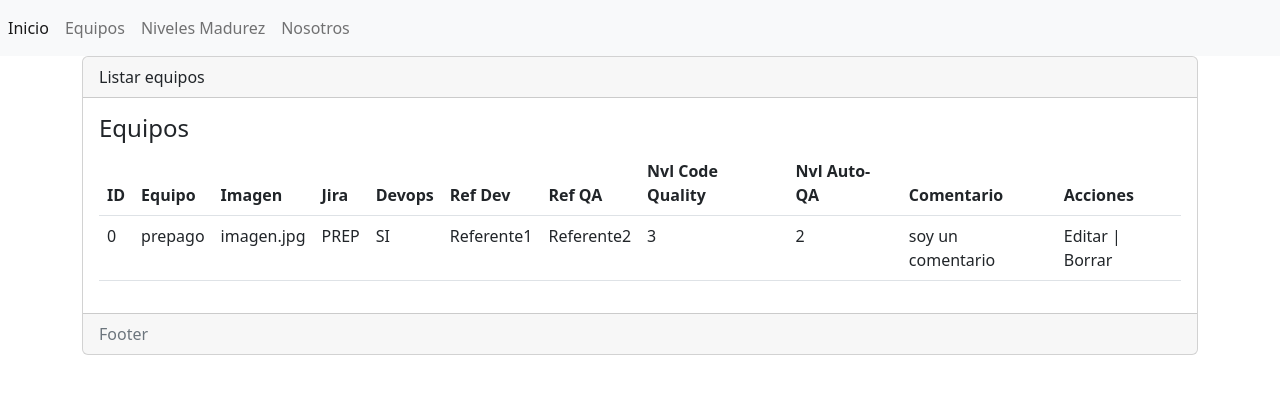
After one commit to Juanmanuel1986/trFinal, a Django app: page /abmequipos in a window 1280 px wide. The commit adds this page. Shown: the top 394 px of the page. Run offline with Django 4.2, Linux system fonts and the light colour scheme.

```diff
--- /dev/null
+++ b/sistema/sistema/equipos/templates/abmequipos/index.html
@@ -0,0 +1,62 @@
+{% extends "base.html" %}
+
+{% block titulo %} Listado equipos {% endblock %}
+
+{% block contenido %}
+
+<div class="card">
+    <div class="card-header">
+        Listar equipos
+    </div>
+    <div class="card-body">
+        <h4 class="card-title">Equipos</h4>
+
+        <div class="table-responsive">
+            <table class="table">
+                <thead>
+                    <tr>
+                        <th scope="col">ID</th>
+                        <th scope="col">Equipo</th>
+                        <th scope="col">Imagen</th>
+                        <th scope="col">Jira</th>
+                        <th scope="col">Devops</th>
+                        <th scope="col">Ref Dev</th>
+                        <th scope="col">Ref QA</th>
+                        <th scope="col">Nvl Code Quality </th>
+                        <th scope="col">Nvl Auto-QA</th>
+                        <th scope="col">Comentario</th>
+                        <th scope="col">Acciones</th>
+
+                    </tr>
+                </thead>
+                <tbody>
+                    <tr class="">
+                        <td scope="row">0</td>
+                        <td>prepago</td>
+                        <td>imagen.jpg</td>
+                        <td>PREP</td>
+                        <td>SI</td>
+                        <td>Referente1</td>
+                        <td>Referente2</td>
+                        <td>3</td>
+                        <td>2</td>
+                        <td>soy un comentario</td>
+                        <td>Editar | Borrar</td>
+
+
+                    </tr>
+
+                </tbody>
+            </table>
+        </div>
+
+
+
+
+    </div>
+    <div class="card-footer text-muted">
+        Footer
+    </div>
+</div>
+
+{% endblock %}
--- /dev/null
+++ b/sistema/sistema/equipos/templates/base.html
@@ -0,0 +1,57 @@
+{% load static %}
+<!doctype html>
+<html lang="en">
+
+<head>
+  <title>{% block titulo %} {% endblock %}</title>
+  <!-- Required meta tags -->
+  <meta charset="utf-8">
+  <meta name="viewport" content="width=device-width, initial-scale=1, shrink-to-fit=no">
+
+  <!-- Bootstrap CSS v5.2.0-beta1 -->
+  <link rel="stylesheet" href="https://cdn.jsdelivr.net/npm/bootstrap@5.2.0/dist/css/bootstrap.min.css"
+    integrity="sha384-gH2yIJqKdNHPEq0n4Mqa/HGKIhSkIHeL5AyhkYV8i59U5AR6csBvApHHNl/vI1Bx" crossorigin="anonymous">
+
+</head>
+
+<body>
+  <header>
+    <!-- place navbar here -->
+  </header>
+
+<nav class="navbar navbar-expand navbar-light bg-light">
+    <div class="nav navbar-nav">
+        <a class="nav-item nav-link active" href="#" aria-current="page">Inicio <span class="visually-hidden">(current)</span></a>
+        <a class="nav-item nav-link" href="#">Equipos</a>
+        <a class="nav-item nav-link" href="#">Niveles Madurez</a>
+        <a class="nav-item nav-link" href="#">Nosotros</a>
+    </div>
+</nav>
+
+<div class="container">
+  <div class="row">
+      <div class="col-12">
+        {% block contenido %} {% endblock %}
+
+      </div>
+  </div>
+</div>
+
+  <main>
+
+  </main>
+
+  <footer>
+    <!-- place footer here -->
+  </footer>
+  <!-- Bootstrap JavaScript Libraries -->
+  <script src="https://cdn.jsdelivr.net/npm/@popperjs/core@2.11.5/dist/umd/popper.min.js"
+    integrity="sha384-Xe+8cL9oJa6tN/veChSP7q+mnSPaj5Bcu9mPX5F5xIGE0DVittaqT5lorf0EI7Vk" crossorigin="anonymous">
+  </script>
+
+  <script src="https://cdn.jsdelivr.net/npm/bootstrap@5.2.0/dist/js/bootstrap.min.js"
+    integrity="sha384-ODmDIVzN+pFdexxHEHFBQH3/9/vQ9uori45z4JjnFsRydbmQbmL5t1tQ0culUzyK" crossorigin="anonymous">
+  </script>
+</body>
+
+</html>
--- a/sistema/sistema/equipos/urls.py
+++ b/sistema/sistema/equipos/urls.py
@@ -4,4 +4,7 @@ from . import views # para acceder a las vistas, para preguntarle al usuario a q
 
 urlpatterns = [
     path('', views.inicio, name='inicio'), # aqui el usuario puede entrar y acceder a la vista. En la parte de name, dice con la palabra que voy a ingresar en este caso inicio.
-]   #        vista q entra ,lo que escribe en el navegador.
+    path('nosotros', views.nosotros, name='nosotros'),
+    #     URL  ----- VISTA ------ ?
+    path('abmequipos', views.abmequipos, name='abmequipos'),
+]
--- a/sistema/sistema/equipos/views.py
+++ b/sistema/sistema/equipos/views.py
@@ -4,3 +4,11 @@ from django.http import HttpResponse
 
 def inicio(request): #es la solicitud que se le va a hacer a la aplicacion
     return HttpResponse("<h1>Bienvenido</h1>")
+
+
+def nosotros(request): #es la solicitud que se le va a hacer a la aplicacion
+    return render(request,'paginas/nosotros.html') #busca archivo nosotros.html y lo renderiza, lo busca en paginas/nosotros. dentro de templates.
+
+
+def abmequipos(request): #accedo al index para ver los equipos.
+    return render(request,'abmequipos/index.html')
```
Also changed, not shown: sistema/sistema/equipos/templates/abmequipos/crear.html (added, +10 -0 lines), sistema/sistema/equipos/templates/abmequipos/editar.html (added, +10 -0 lines), sistema/sistema/equipos/templates/paginas/inicio.html (added, +31 -0 lines), sistema/sistema/equipos/templates/paginas/nosotros.html (+5 -12 lines), sistema/sistema/equipos/templates/abmequipos/form.html (added).
